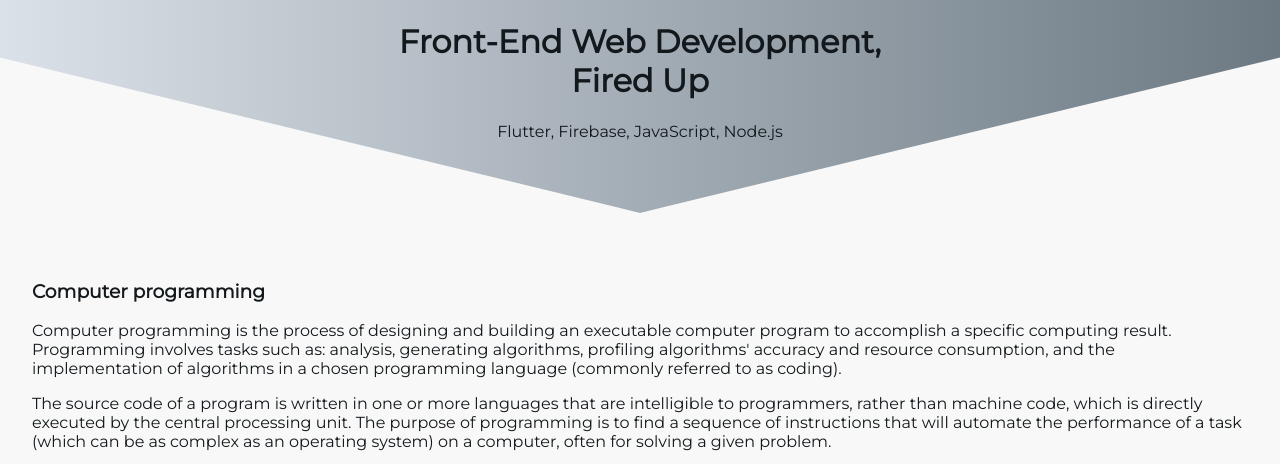
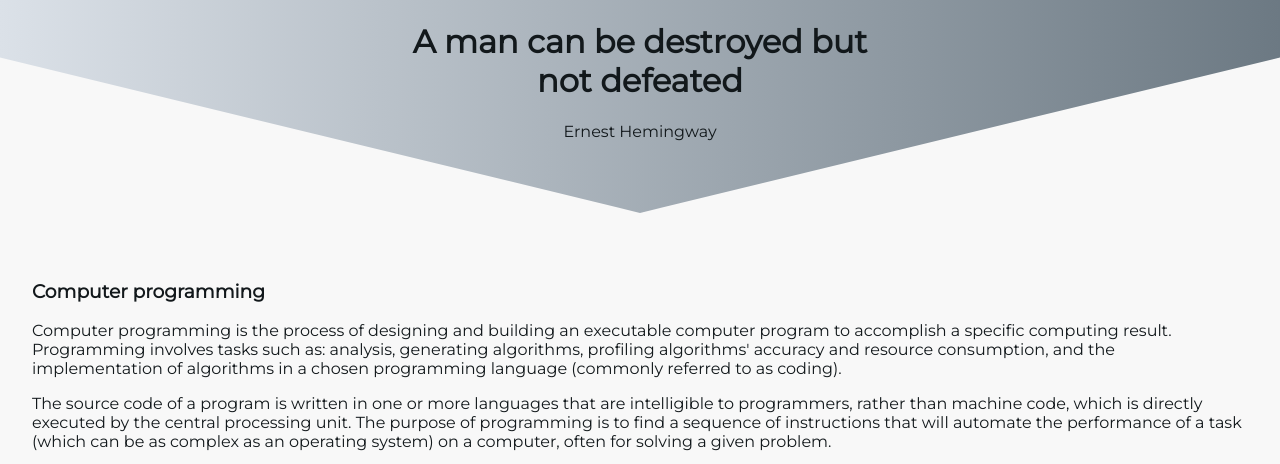
Before and after one commit to Maheeb/themeSwicther, a plain HTML site: page index.html in a window 1280 px wide. Shown: the part 301-765 px from the top of the page. Drawn offline with Linux system fonts and the light colour scheme.

Commit message:
Few changes

```diff
--- a/index.html
+++ b/index.html
@@ -46,9 +46,9 @@
 
     <header>
       <img src="img/logo.png" class="logo" />
-      <h1>Front-End Web Development,<br />Fired Up</h1>
+      <h1>A man can be destroyed but <br />not defeated</h1>
 
-      <p>Flutter, Firebase, JavaScript, Node.js</p>
+      <p>Ernest Hemingway</p>
     </header>
 
     <main>
```
Also changed, not shown: FireShot Capture 020 - Theme Switcher - localhost.png (added), FireShot Capture 021 - Theme Switcher - localhost.png (added), FireShot Capture 023 - Theme Switcher - localhost.png (added), FireShot Capture 024 - Theme Switcher - localhost.png (added).
